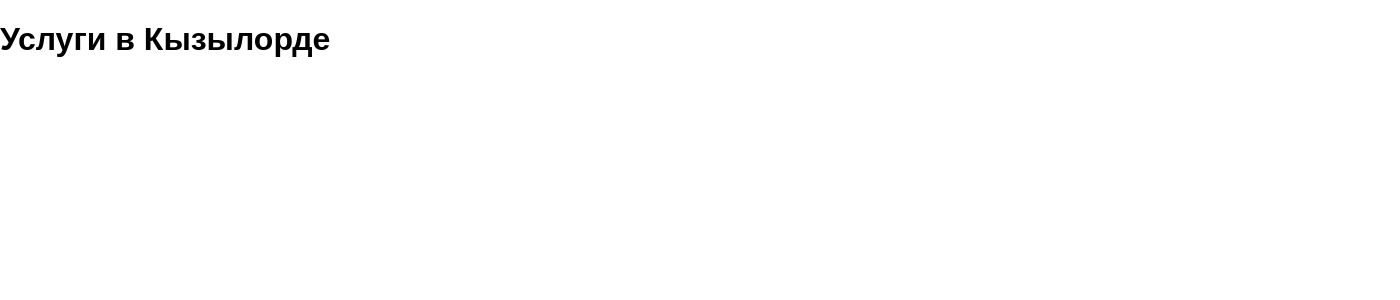
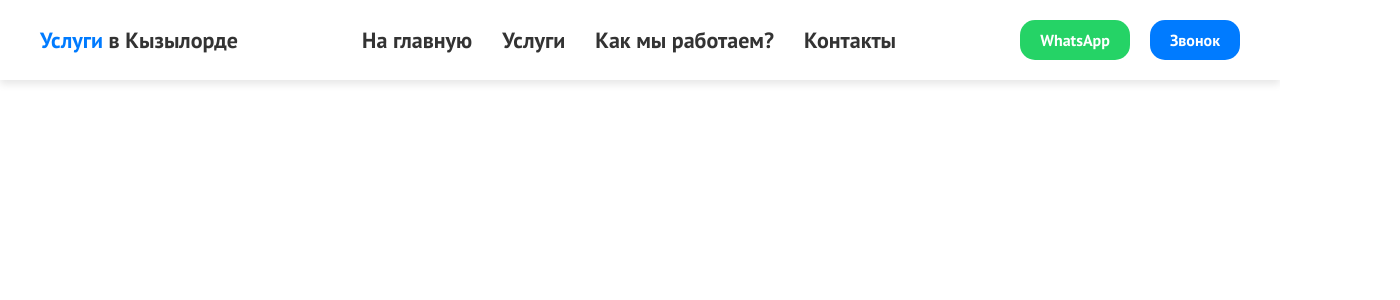
Before and after one commit to erkosha11/PrimeCity, a React (Vite) app: page / in a window 1280 px wide. Shown: the top 300 px of the page, 1400 px wide, since content can reach past the window. Built offline with nearby package versions, Linux system fonts and the light colour scheme.

Commit message:
add header

```diff
--- a/index.html
+++ b/index.html
@@ -1,10 +1,16 @@
-<!doctype html>
+<!DOCTYPE html>
 <html lang="en">
   <head>
     <meta charset="UTF-8" />
     <link rel="icon" type="image/svg+xml" href="/vite.svg" />
     <meta name="viewport" content="width=device-width, initial-scale=1.0" />
-    <title>Vite + React + TS</title>
+    <link rel="preconnect" href="https://fonts.googleapis.com" />
+    <link rel="preconnect" href="https://fonts.gstatic.com" crossorigin />
+    <link
+      href="https://fonts.googleapis.com/css2?family=PT+Sans:ital,wght@0,400;0,700;1,400;1,700&display=swap"
+      rel="stylesheet"
+    />
+    <title>Услуги Кзо</title>
   </head>
   <body>
     <div id="root"></div>
--- a/src/App/index.scss
+++ b/src/App/index.scss
@@ -2,9 +2,10 @@
 
 html {
   scroll-behavior: smooth;
+  font-family: "PT Sans", sans-serif;
 
   .container {
-    width: 1400px;
+    width: 1200px;
     margin: 0 auto;
   }
 }
--- a/src/components/Header/Header.module.scss
+++ b/src/components/Header/Header.module.scss
@@ -0,0 +1,71 @@
+header {
+  box-shadow: 0 4px 8px rgba(0, 0, 0, 0.1);
+
+  .headerContent {
+    display: flex;
+    justify-content: space-between;
+    align-items: center;
+    font-size: 22px;
+    height: 80px;
+
+    h1 {
+      font-size: 22px;
+      font-weight: 600;
+      color: #333;
+
+      span {
+        color: #007bff;
+      }
+    }
+
+    nav {
+      ul {
+        display: flex;
+        gap: 30px;
+        list-style: none;
+        padding: 0;
+        margin: 0;
+
+        li {
+          a {
+            text-decoration: none;
+            color: #333;
+            font-weight: 600;
+
+            &:hover {
+              text-decoration: underline;
+            }
+          }
+        }
+      }
+    }
+
+    .headerButtons {
+      display: flex;
+      gap: 20px;
+
+      button {
+        padding: 10px 20px;
+        border: none;
+        border-radius: 15px;
+        font-size: 16px;
+        cursor: pointer;
+        font-weight: 600;
+
+        &:first-child {
+          background-color: #25d366;
+          color: #fff;
+        }
+
+        &:last-child {
+          background-color: #007bff;
+          color: #fff;
+        }
+
+        &:hover {
+          opacity: 0.9;
+        }
+      }
+    }
+  }
+}
--- a/src/components/Header/Header.tsx
+++ b/src/components/Header/Header.tsx
@@ -4,13 +4,30 @@ export const Header = () => {
   return (
     <header>
       <div className="container">
-        <div className={s.content}>
+        <div className={s.headerContent}>
           <h1>
             <span> Услуги</span> в Кызылорде
           </h1>
           <nav>
-
+            <ul>
+              <li>
+                <a href="">На главную</a>
+              </li>
+              <li>
+                <a href="">Услуги</a>
+              </li>
+              <li>
+                <a href="">Как мы работаем?</a>
+              </li>
+              <li>
+                <a href="">Контакты</a>
+              </li>
+            </ul>
           </nav>
+          <div className={s.headerButtons}>
+            <button>WhatsApp</button>
+            <button>Звонок</button>
+          </div>
         </div>
       </div>
     </header>
--- /dev/null
+++ b/src/components/Home/Home.tsx
@@ -0,0 +1,5 @@
+export const Home =()=>{
+  return(
+    <div>dasd</div>
+  )
+}
```
Also changed, not shown: src/assets/home-renovation-1400x933.jpg (added), src/components/Home/Home.module.scss (added), 1 other file (tests, documents, lock files or other folders).
